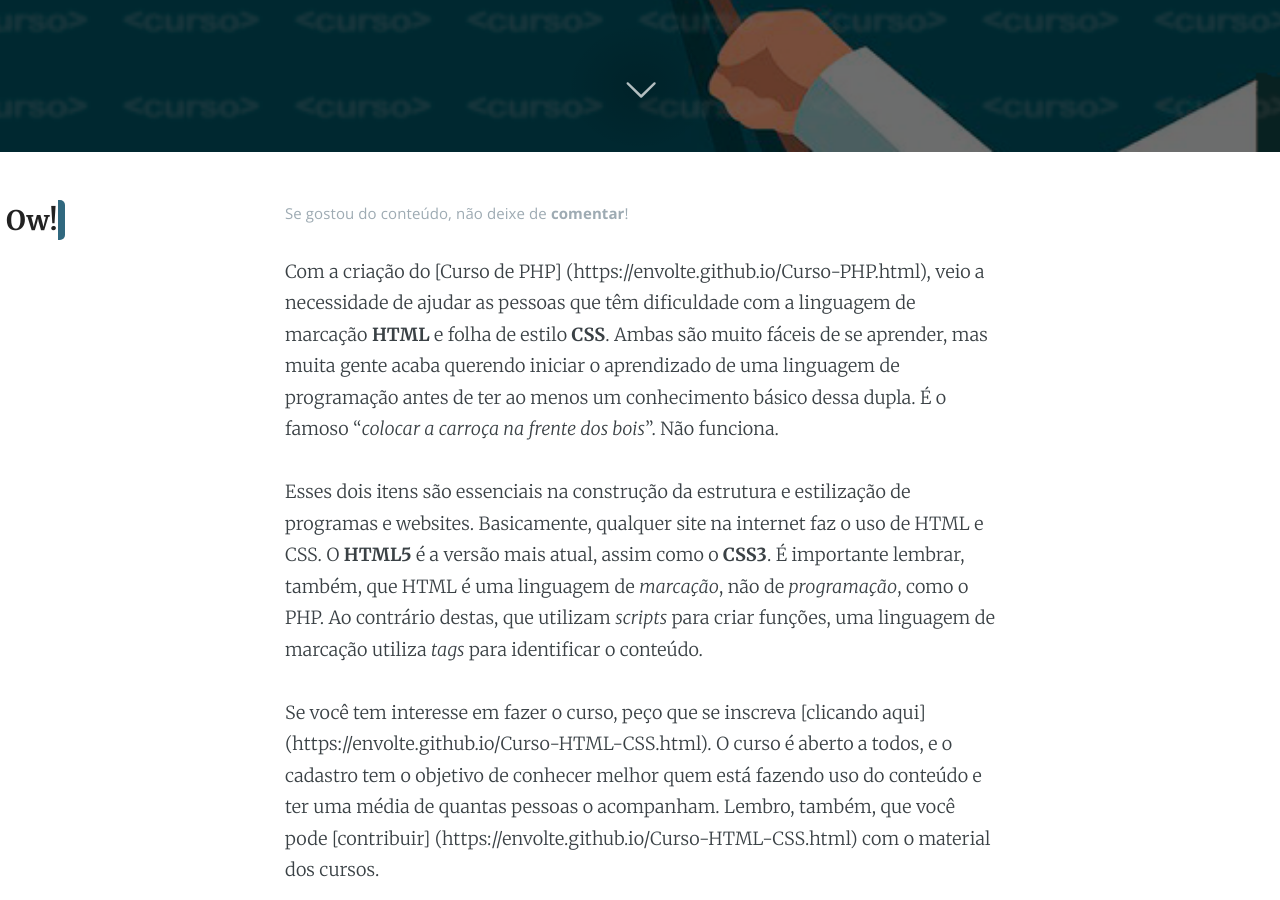
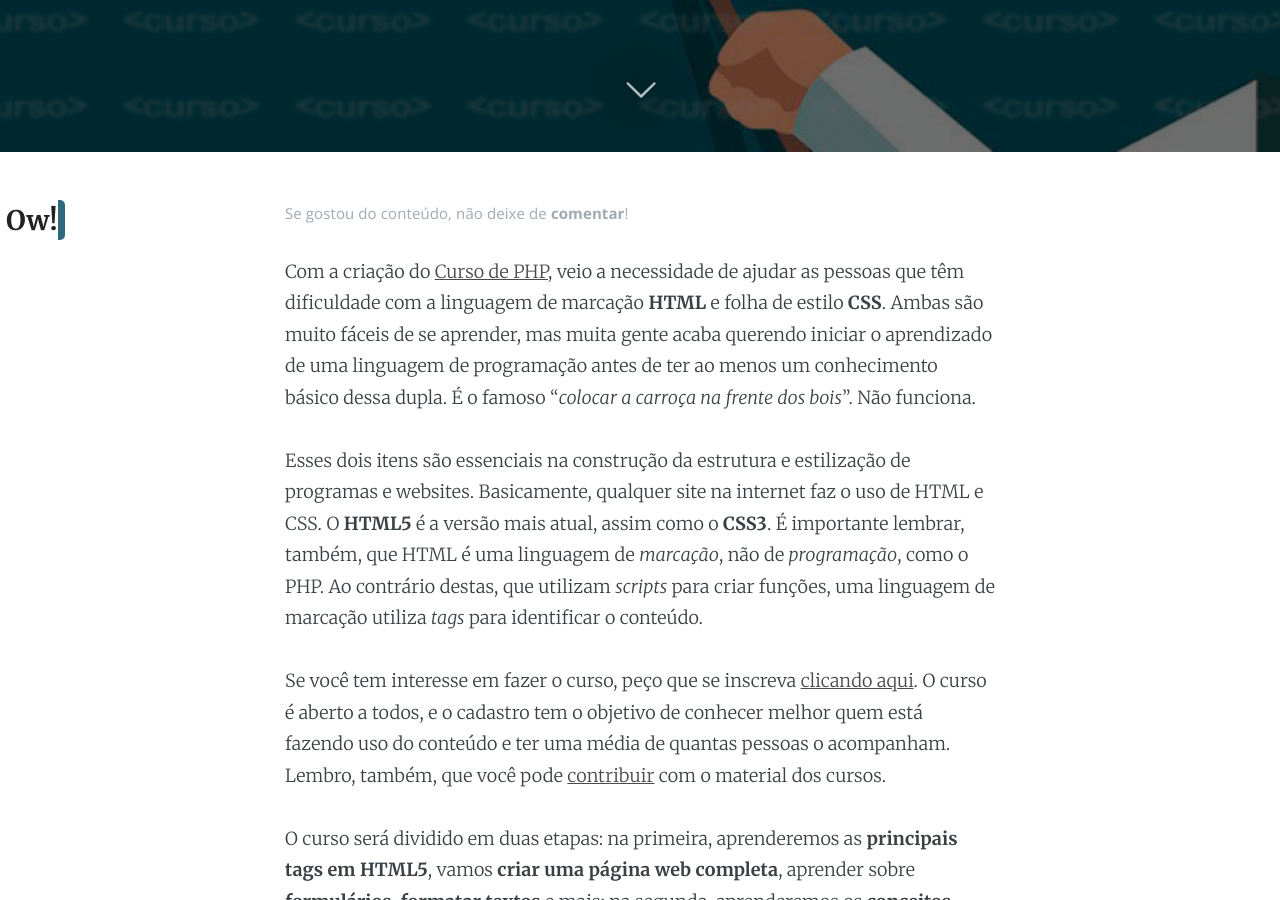
Before and after one commit to EnVolte/envolte.github.io, a Jekyll site: the page built from _posts/2018-06-26-curso-html-css-parte-1.markdown, in a window 1280 px wide and 900 px high, scrolled down 433 px. Built offline with Jekyll 4.4.1, drawn with Linux system fonts in a browser that asks for light colours; comment, search, counter and statistics services are not loaded; some of the changed text lies outside the part shown.

Commit message:
Update 2018-06-26-curso-html-css-parte-1.markdown

```diff
--- a/_posts/2018-06-26-curso-html-css-parte-1.markdown
+++ b/_posts/2018-06-26-curso-html-css-parte-1.markdown
@@ -5,13 +5,13 @@ date:   2018-06-26 08:00:00
 categories: Curso
 ---
 
-Com a criação do [Curso de PHP] (https://envolte.github.io/Curso-PHP.html), veio a necessidade de ajudar as pessoas que têm dificuldade com a linguagem de marcação **HTML** e folha de estilo **CSS**. Ambas são muito fáceis de se aprender, mas muita gente acaba querendo iniciar o aprendizado de uma linguagem de programação antes de ter ao menos um conhecimento básico dessa dupla. É o famoso "*colocar a carroça na frente dos bois*". Não funciona.
+Com a criação do [Curso de PHP](https://envolte.github.io/Curso-PHP.html), veio a necessidade de ajudar as pessoas que têm dificuldade com a linguagem de marcação **HTML** e folha de estilo **CSS**. Ambas são muito fáceis de se aprender, mas muita gente acaba querendo iniciar o aprendizado de uma linguagem de programação antes de ter ao menos um conhecimento básico dessa dupla. É o famoso "*colocar a carroça na frente dos bois*". Não funciona.
 
 Esses dois itens são essenciais na construção da estrutura e estilização de programas e websites. Basicamente, qualquer site na internet faz o uso de HTML e CSS. O **HTML5** é a versão mais atual, assim como o **CSS3**. É importante lembrar, também, que HTML é uma linguagem de *marcação*, não de *programação*, como o PHP. Ao contrário destas, que utilizam *scripts* para criar funções, uma linguagem de marcação utiliza *tags* para identificar o conteúdo.
 
-Se você tem interesse em fazer o curso, peço que se inscreva [clicando aqui] (https://envolte.github.io/Curso-HTML-CSS.html). O curso é aberto a todos, e o cadastro tem o objetivo de conhecer melhor quem está fazendo uso do conteúdo e ter uma média de quantas pessoas o acompanham. Lembro, também, que você pode [contribuir] (https://envolte.github.io/Curso-HTML-CSS.html) com o material dos cursos.
+Se você tem interesse em fazer o curso, peço que se inscreva [clicando aqui](https://envolte.github.io/Curso-HTML-CSS.html). O curso é aberto a todos, e o cadastro tem o objetivo de conhecer melhor quem está fazendo uso do conteúdo e ter uma média de quantas pessoas o acompanham. Lembro, também, que você pode [contribuir](https://envolte.github.io/Curso-HTML-CSS.html) com o material dos cursos.
 
-O curso será dividido em duas etapas: na primeira, aprenderemos as **principais tags em HTML5**, vamos **criar uma página web completa**, aprender sobre **formulários**, **formatar textos** e mais; na segunda, aprenderemos os **conceitos básicos** e **como estilizar cada item com CSS**. O curso é básico, mas espero ser de grande proveito!
+O curso será dividido em duas etapas: na primeira, aprenderemos as **principais tags em HTML5**, vamos **criar uma página web completa**, aprender sobre **formulários**, **formatar textos** e mais; na segunda, aprenderemos os **conceitos básicos** e como **estilizar cada item com CSS**. O curso é básico, mas espero ser de grande proveito!
 
 ### A estrutura Web
 A habilidade de programar usando HTML é essencial para qualquer profissional web. Ter este conhecimento deve ser o primeiro passo para qualquer pessoa que está aprendendo a criar conteúdo para a internet.
@@ -28,9 +28,9 @@ A habilidade de programar usando HTML é essencial para qualquer profissional we
 
 Mesmo depois de várias versões que foram lançadas ao longo dos anos, as tags básicas ainda continuam as mesmas. A estrutura em HTML é algo que tem começo e fim, ou seja, as tags *abrem* e *fecham*.
 
-  <html>
-  ...
-  </html>
+    <html>
+    ...
+    </html>
 
 #### A tag ``<head>``
 
```
